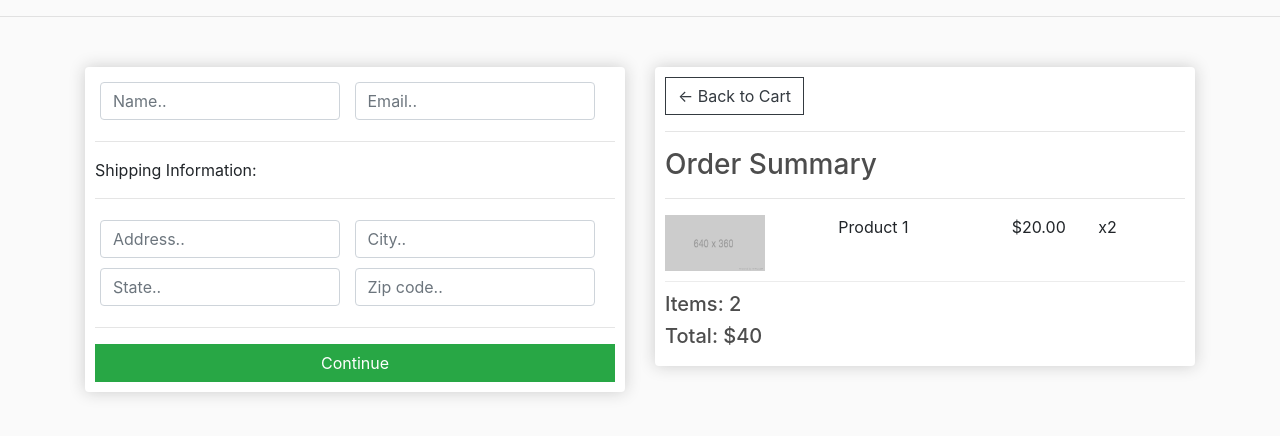
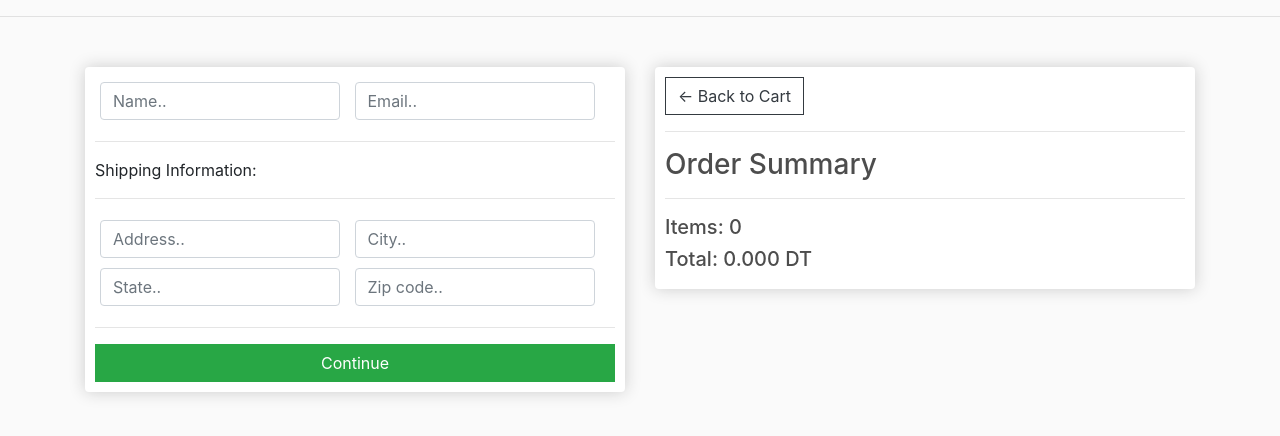
Before and after one commit to riahikais/django_ecommerce, a Django app: page /checkout/ in a window 1280 px wide. Shown: the part 57-493 px from the top of the page. Run offline with Django 3.2, Linux system fonts and the light colour scheme; some libraries are stand-ins or nearby versions.

Commit message:
Checkout page data

```diff
--- a/store/templates/store/checkout.html
+++ b/store/templates/store/checkout.html
@@ -48,14 +48,16 @@
             <hr>
             <h3>Order Summary</h3>
             <hr>
+            {% for item in items %}
             <div class="cart-row">
-                <div style="flex:2"><img class="row-image" src="{% static 'images/placeholder.png' %}"></div>
-                <div style="flex:2"><p>Product 1</p></div>
-                <div style="flex:1"><p>$20.00</p></div>
-                <div style="flex:1"><p>x2</p></div>
+                <div style="flex:2"><img class="row-image" src="{{item.product.imageURL}}"></div>
+                <div style="flex:2"><p>{{item.product.name}}</p></div>
+                <div style="flex:1"><p>{{item.product.price}}</p></div>
+                <div style="flex:1"><p>x{{item.quantity}}</p></div>
             </div>
-            <h5>Items:   2</h5>
-            <h5>Total:   $40</h5>
+            {% endfor%}
+            <h5>Items:  {{order.get_cart_items}}</h5>
+            <h5>Total:   {{order.get_cart_total | floatformat:3}} DT</h5>
         </div>
     </div>
 </div>
--- a/store/views.py
+++ b/store/views.py
@@ -25,5 +25,12 @@ def cart(request):
     return render(request, 'store/cart.html', context)
 
 def checkout(request):
-    context = {}
+    if request.user.is_authenticated:
+        customer = request.user.customer
+        order, created = Order.objects.get_or_create(customer=customer, complete=False)
+        items =order.orderitem_set.all()
+    else:
+        items = []
+        order = {'get_cart_total': 0, 'get_cart_items': 0}
+    context = {'items': items, 'order': order}
     return render(request, 'store/checkout.html', context)
```
